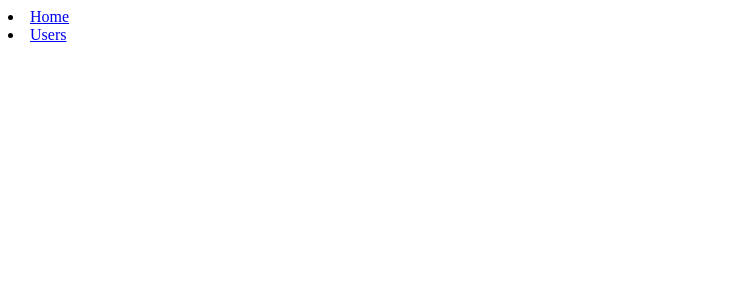
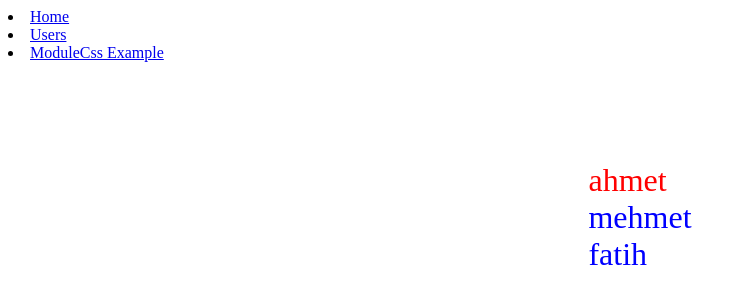
Before and after one commit to ismailgok/React-Router-Examples, a React (Create React App) app: page /example in a window 1280 px wide. Before the commit this address had no page. Shown: the top 304 px of the page, without its empty margins (0-746 px from the left). Built offline with nearby package versions, Linux system fonts and the light colour scheme.

Commit message:
Module CSS Examples

```diff
--- a/src/App.js
+++ b/src/App.js
@@ -3,11 +3,9 @@ import {Routes,Route,Link} from "react-router-dom";
 import Home from "./components/Home"
 import User from "./components/User"
 import Users from "./components/Users"
+import Example from "./components/Examplecss";
 
 function App() {
-
-
-
 
   return (
     <div className="App">
@@ -17,10 +15,14 @@ function App() {
       <li>
       <Link to="/Users">Users</Link>
       </li>
+      <li>
+        <Link to="/example">ModuleCss Example</Link>
+      </li>
      <Routes>
        <Route path="/" element={<Home />} />
        <Route path="/users" element={<Users />} />
        <Route path="/user/:id" element={<User />} />
+       <Route path="/example" element={<Example />} />
      </Routes>
     </div>
   );
--- /dev/null
+++ b/src/components/ExampleCss.module.css
@@ -0,0 +1,20 @@
+
+.container{
+    display:flex;
+    flex-direction: column;
+    justify-content: center;
+    align-items: center;
+    margin-top:100px;
+}
+.danger{
+    color:red;
+    font-size: 2rem;
+}
+.success{
+    color:blue;
+    font-size: 2rem;
+}
+.primary{
+    color:blue;
+    font-size: 2rem;
+}
--- /dev/null
+++ b/src/components/Examplecss.js
@@ -0,0 +1,33 @@
+
+import style from "./ExampleCss.module.css";
+
+const Example = () => {
+  const data = [
+    {
+      text: "ahmet",
+      status: "danger",
+    },
+    {
+      text: "mehmet",
+      status: "success",
+    },
+    {
+      text: "fatih",
+      status: "primary",
+    },
+  ];
+
+  return (
+    <div className={style.container}>
+      <div>
+        {data.map((item, index) => (
+          <div key={index} className={style[item.status]}>
+            {item.text}
+          </div>
+        ))}
+      </div>
+    </div>
+  );
+};
+
+export default Example;
--- a/src/components/User.js
+++ b/src/components/User.js
@@ -1,6 +1,5 @@
 import {useEffect,useState} from 'react'
 import {useParams, Link} from "react-router-dom"
-import axios from "axios"
 function User() {
     const {id } = useParams();
     const [Loading, setLoading] = useState(true)
@@ -21,14 +20,12 @@ function User() {
 
     },[id])
 
-
-
     return(
         <div>
             <h1>User Details</h1>
             {Loading && <div>Loading...</div>}
         <div>
-          <code> {!Loading &&  JSON.stringify(user)}</code>
+          {!Loading &&  JSON.stringify(user)}
           <br />
           <br />
           <Link to={`/user/${ parseInt(id) + 1}`}>Next User ({user.id + 1})</Link>
--- a/src/components/Users.js
+++ b/src/components/Users.js
@@ -1,7 +1,6 @@
-import axios from 'axios'
+import styles from "./users.module.css"
 import {useEffect,useState} from 'react'
 import {Link} from "react-router-dom"
-
 
 function Users() {
     const [isLoading, setIsLoading] = useState(true)
@@ -18,7 +17,7 @@ function Users() {
 
   return (
     <div>
-        <h1>Users</h1>
+        <h1 className={styles.asd}>Users</h1>
         {
           isLoading && <div>Loading...</div>
         }
--- /dev/null
+++ b/src/components/users.module.css
@@ -0,0 +1,8 @@
+.asd{
+    color:red;
+    list-style-type: none;
+}
+
+.link{
+    text-decoration: none;
+}
```
